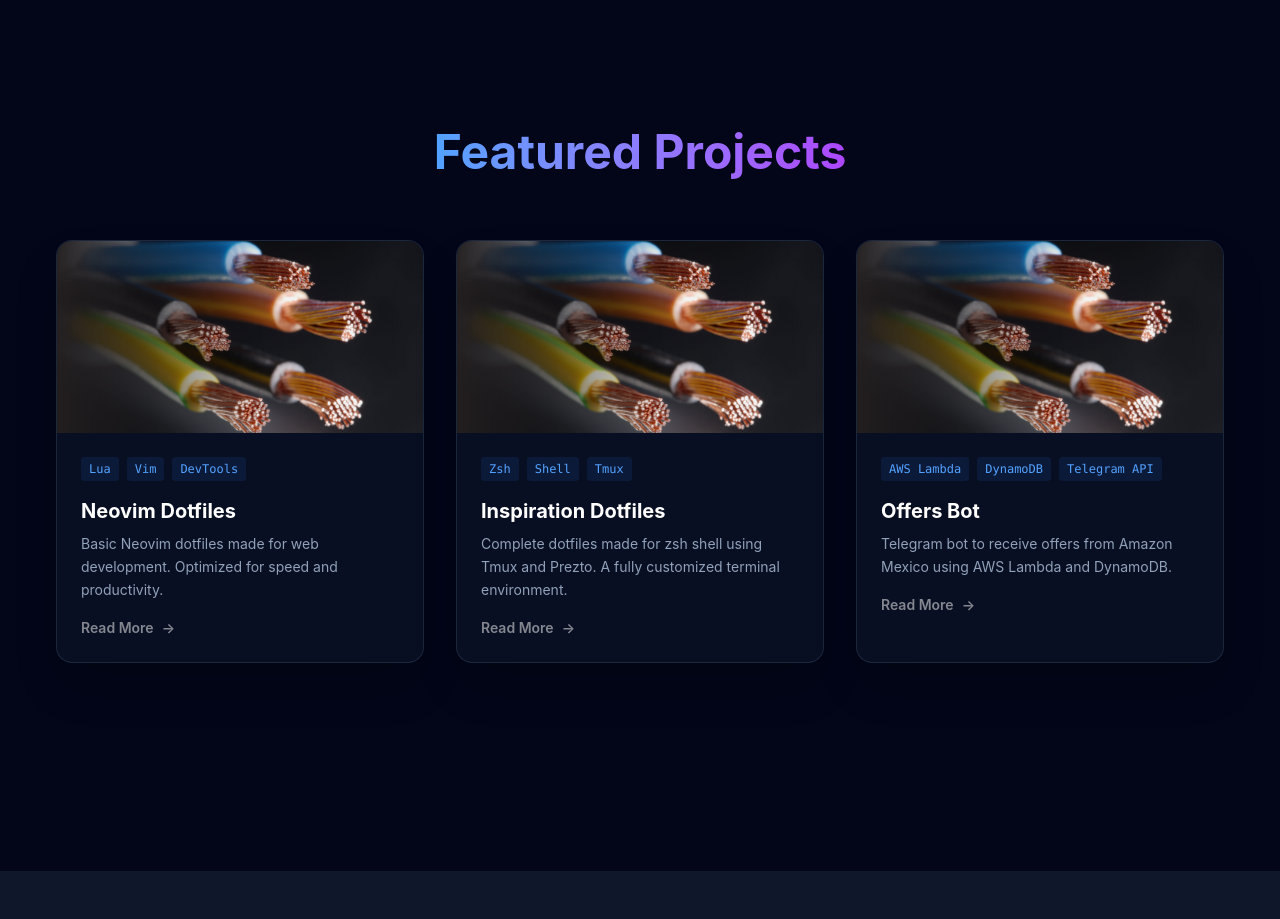
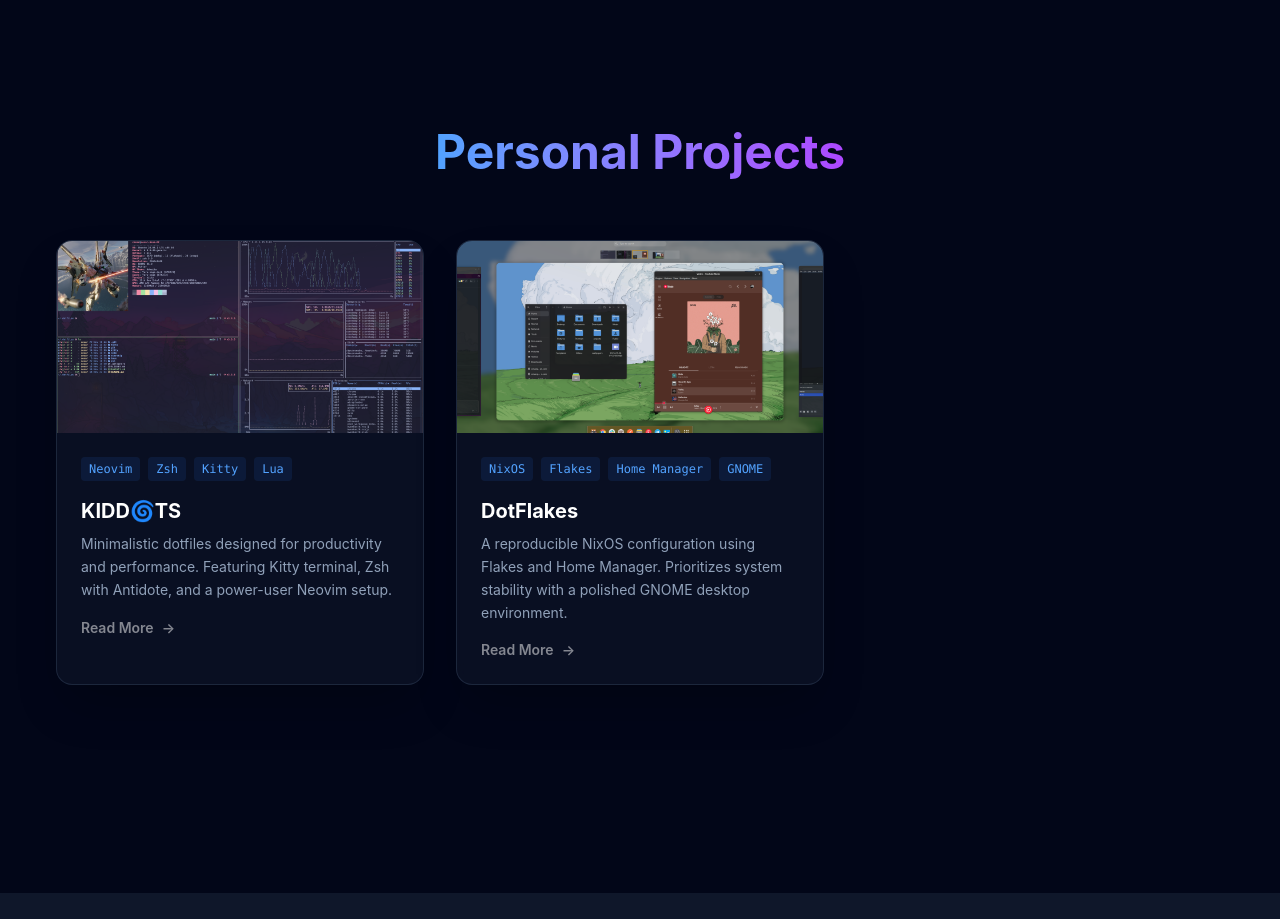
Before and after one commit to cesargomez89/cesargomez89.github.io, a Next.js app: page / in a window 1280 px wide. Shown: the part 4300-5219 px from the top of the page. Built offline with nearby package versions, Linux system fonts and the light colour scheme.

Commit message:
portfolio update

```diff
--- a/app/portfolio/portfolio.js
+++ b/app/portfolio/portfolio.js
@@ -4,25 +4,18 @@
 export default function Portfolio() {
   const projects = [
     {
-      title: "Neovim Dotfiles",
-      description: "Basic Neovim dotfiles made for web development. Optimized for speed and productivity.",
-      image: "/hotwire.jpg",
-      tags: ["Lua", "Vim", "DevTools"],
-      link: "#"
+      title: "KIDD🌀TS",
+      description: "Minimalistic dotfiles designed for productivity and performance. Featuring Kitty terminal, Zsh with Antidote, and a power-user Neovim setup.",
+      image: "/kiddots.png",
+      tags: ["Neovim", "Zsh", "Kitty", "Lua"],
+      link: "https://github.com/cesargomez89/kiddots"
     },
     {
-      title: "Inspiration Dotfiles",
-      description: "Complete dotfiles made for zsh shell using Tmux and Prezto. A fully customized terminal environment.",
-      image: "/hotwire.jpg",
-      tags: ["Zsh", "Shell", "Tmux"],
-      link: "#"
-    },
-    {
-      title: "Offers Bot",
-      description: "Telegram bot to receive offers from Amazon Mexico using AWS Lambda and DynamoDB.",
-      image: "/hotwire.jpg",
-      tags: ["AWS Lambda", "DynamoDB", "Telegram API"],
-      link: "#"
+      title: "DotFlakes",
+      description: "A reproducible NixOS configuration using Flakes and Home Manager. Prioritizes system stability with a polished GNOME desktop environment.",
+      image: "/dotflakes.png",
+      tags: ["NixOS", "Flakes", "Home Manager", "GNOME"],
+      link: "https://github.com/cesargomez89/dotflakes"
     }
   ];
 
@@ -31,13 +24,19 @@
       <div className="max-w-7xl mx-auto px-6">
         <h2 className="text-3xl md:text-5xl font-bold mb-16 text-center">
           <span className="text-transparent bg-clip-text bg-gradient-to-r from-blue-400 to-purple-500">
-            Featured Projects
+            Personal Projects
           </span>
         </h2>
 
         <div className="grid grid-cols-1 md:grid-cols-2 lg:grid-cols-3 gap-8">
           {projects.map((project, index) => (
-            <div key={index} className="group glass-card overflow-hidden hover:transform hover:scale-105 transition-all duration-300">
+            <Link
+              key={index}
+              href={project.link}
+              target="_blank"
+              rel="noopener noreferrer"
+              className="group glass-card overflow-hidden hover:transform hover:scale-105 transition-all duration-300 block"
+            >
               <div className="relative h-48 w-full overflow-hidden">
                 <Image
                   src={project.image}
@@ -69,11 +68,11 @@
                   {project.description}
                 </p>
 
-                <button className="text-sm font-semibold text-white/50 group-hover:text-white transition-colors flex items-center gap-2">
+                <div className="text-sm font-semibold text-white/50 group-hover:text-white transition-colors flex items-center gap-2">
                   Read More <span>→</span>
-                </button>
+                </div>
               </div>
-            </div>
+            </Link>
           ))}
         </div>
       </div>
```
Also changed, not shown: public/dotflakes.png (added), public/kiddots.png (added).
